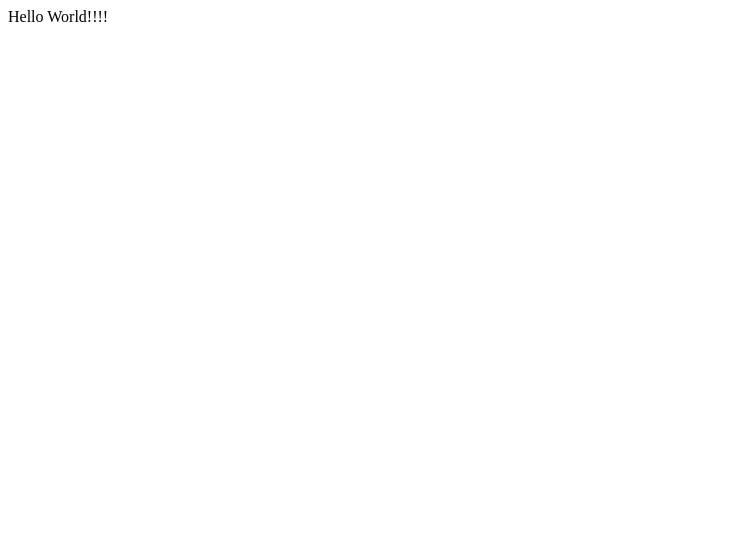
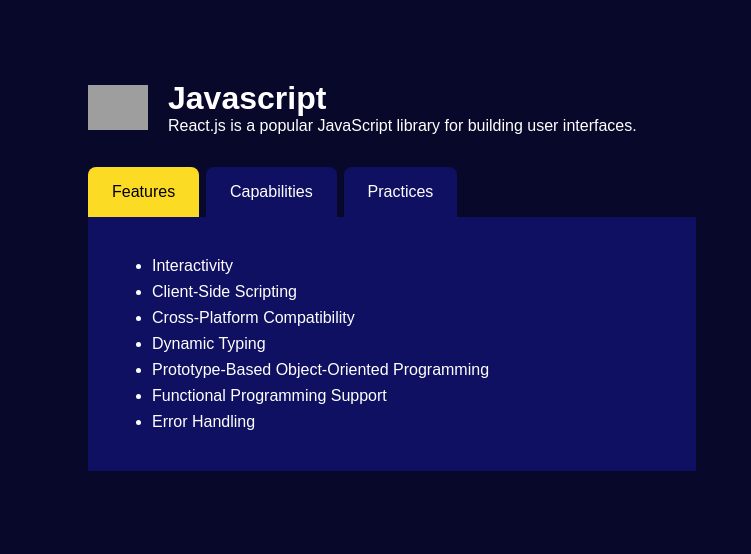
Before and after one commit to zheksha/zheksha.github.io, a plain HTML site: page index.html in a window 1280 px wide. Shown: the whole page, without its empty margins (0-751 px from the left). Drawn offline with Linux system fonts and the light colour scheme; grey boxes are pictures that could not be loaded.

Commit message:
feat: :sparkles: Quick Javascript demo

```diff
--- a/index.html
+++ b/index.html
@@ -1 +1,39 @@
-Hello World!!!!
+<!DOCTYPE html>
+<html lang="en">
+
+<head>
+    <meta charset="UTF-8" />
+    <meta name="viewport" content="width=device-width, initial-scale=1.0" />
+    <meta http-equiv="X-UA-Compatible" content="ie=edge" />
+    <title>Javascript Demo</title>
+    <link rel="stylesheet" href="styles.css" />
+</head>
+
+<body>
+    <div class="container">
+        <div class="header">
+            <img src="https://upload.wikimedia.org/wikipedia/commons/thumb/9/99/Unofficial_JavaScript_logo_2.svg/512px-Unofficial_JavaScript_logo_2.svg.png?20141107110902"
+                width="60px" />
+            <div>
+                <h1>Javascript</h1>
+                <p>
+                    React.js is a popular JavaScript library for building user
+                    interfaces.
+                </p>
+            </div>
+        </div>
+
+        <div class="content">
+            <div class="tabs">
+                <button id="btn-features" class="tab active">Features</button>
+                <button id="btn-capabilites" class="tab">Capabilities</button>
+                <button id="btn-practices" class="tab">Practices</button>
+            </div>
+            <div id="tab-content" class="tab-content"></div>
+        </div>
+    </div>
+
+    <script src="script.js"></script>
+</body>
+
+</html>
--- /dev/null
+++ b/script.js
@@ -0,0 +1,68 @@
+document.addEventListener("DOMContentLoaded", function () {
+  console.log("DOM fully loaded and parsed");
+
+  const features = [
+    // Core Language Features
+    [
+      "Interactivity",
+      "Client-Side Scripting",
+      "Cross-Platform Compatibility",
+      "Dynamic Typing",
+      "Prototype-Based Object-Oriented Programming",
+      "Functional Programming Support",
+      "Error Handling",
+    ],
+    // Web Development Capabilities
+    ["DOM Manipulation", "Event-Driven Architecture"],
+    // Ecosystem and Development Practices
+    ["Asynchronous Programming", "Modularity", "Rich Ecosystem"],
+  ];
+
+  let selectedTabIndex = 0;
+
+  const featuresBtn = document.getElementById("btn-features");
+  const capabilitesBtn = document.getElementById("btn-capabilites");
+  const practicesBtn = document.getElementById("btn-practices");
+
+  const tabContent = document.getElementById("tab-content");
+
+  const updateTabContent = (features) => {
+    const list = document.createElement("ul");
+    let listContent = "";
+    features.forEach((feature) => {
+      listContent += `<li>${feature}</li>`;
+    });
+    list.innerHTML = listContent;
+    tabContent.innerHTML = "";
+    tabContent.appendChild(list);
+  };
+
+  updateTabContent(features[selectedTabIndex]);
+
+  const removeActive = function () {
+    featuresBtn.classList.remove("active");
+    capabilitesBtn.classList.remove("active");
+    practicesBtn.classList.remove("active");
+
+    updateTabContent(features[selectedTabIndex]);
+  };
+
+  featuresBtn.addEventListener("click", function () {
+    selectedTabIndex = 0;
+    removeActive();
+    featuresBtn.classList.add("active");
+    updateTabContent();
+  });
+
+  capabilitesBtn.addEventListener("click", function () {
+    selectedTabIndex = 1;
+    removeActive();
+    capabilitesBtn.classList.add("active");
+  });
+
+  practicesBtn.addEventListener("click", function () {
+    selectedTabIndex = 2;
+    removeActive();
+    practicesBtn.classList.add("active");
+  });
+});
--- /dev/null
+++ b/styles.css
@@ -0,0 +1,65 @@
+body {
+  background-color: rgb(8, 8, 42);
+  color: white;
+}
+
+.container {
+  font-family: sans-serif;
+  text-align: start;
+  margin: 5rem;
+  display: flex;
+  flex-direction: column;
+  align-items: start;
+}
+
+.header {
+  display: flex;
+  flex-direction: row;
+  justify-content: start;
+  align-items: center;
+}
+
+.header h1 {
+  margin: 0;
+}
+
+.header p {
+  margin: 0;
+}
+
+img {
+  margin-right: 1.25rem;
+}
+
+.content {
+  margin-top: 2rem;
+  width: 35rem;
+}
+
+.tab {
+  padding: 1rem 1.5rem;
+  font-size: 1rem;
+  border-radius: 0.5rem 0.5rem 0 0;
+  border: none;
+  margin-right: 0.15rem;
+  background-color: rgb(16, 16, 98);
+  color: white;
+  font-weight: 500;
+}
+
+.active {
+  background-color: #fbdb24;
+  color: black;
+}
+
+.tab-content {
+  padding: 1.5rem;
+  background-color: rgb(16, 16, 98);
+  border-radius: 0 0 0.5rem 0.5rem 0.5rem;
+  width: 100%;
+  min-height: 10rem;
+}
+
+li {
+  margin-bottom: 0.5rem;
+}
```
